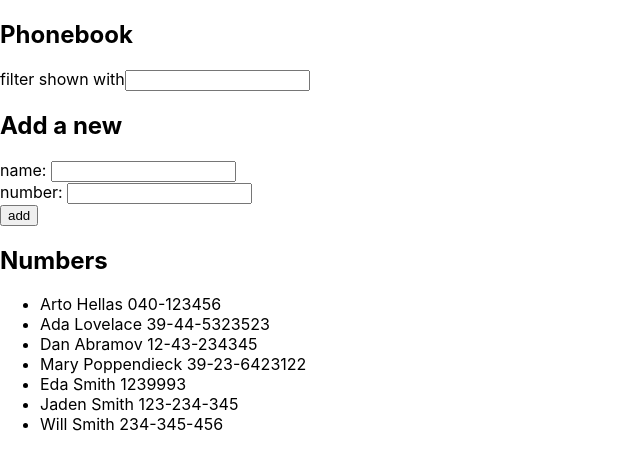
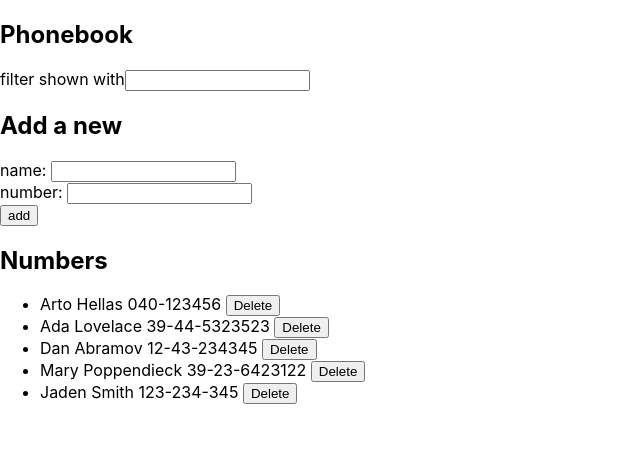
Before and after one commit to ed-w-ds/full-stack-open-submissions, a React (Create React App) app in the folder part2/phonebook/: page / in a window 1280 px wide. Shown: the top 470 px of the page, without its empty margins (0-640 px from the left). Built offline with nearby package versions, Linux system fonts and the light colour scheme; data requests are answered from the project's data file.

Commit message:
ex2.14 complete

```diff
--- a/part2/phonebook/db.json
+++ b/part2/phonebook/db.json
@@ -21,19 +21,9 @@
       "id": 4
     },
     {
-      "name": "Eda Smith",
+      "name": "Jaden Smith",
       "id": 5,
-      "number": "1239993"
-    },
-    {
-      "name": "Jaden Smith",
-      "id": 6,
       "number": "123-234-345"
-    },
-    {
-      "name": "Will Smith",
-      "id": 7,
-      "number": "234-345-456"
     }
   ]
 }
--- a/part2/phonebook/src/App.js
+++ b/part2/phonebook/src/App.js
@@ -53,11 +53,6 @@ const App = () => {
       number: newNumber
     }
 
-    // setPersons(persons.concat(personObject))
-    // setNewName('')
-    // setNewNumber('')
-    // console.log(persons)
-
     noteService
       .create(personObject)
       .then(response => {
@@ -87,9 +82,25 @@ const App = () => {
     setNewSearch(event.target.value.toLowerCase())
   }
 
+  const deletePerson = (event) => {
+    console.log("event target dawg ", event.target.id);
+    const id = Number(event.target.id)
+    const person = persons.find(person => person.id === id)
+    console.log(person);
+    if (window.confirm(`Delete ${person.name}?`)) {
+      noteService
+        .deletePerson(id)
+        .then(response => {
+          setPersons(persons.filter(person => person.id !== id))
+        }
+      )
+    }
+  }
+
+
   const displayPersons = () => {
     const filteredPersons = persons.filter(person => person.name.toLowerCase().includes(newSearch))
-    return filteredPersons.map(person => <li key={person.id}>{person.name} {person.number}</li>)
+    return filteredPersons.map(person => <li key={person.id}>{person.name} {person.number} <button id={ person.id } onClick={ deletePerson } >Delete</button> </li> )
   }
 
   return (
--- a/part2/phonebook/src/components/Persons.jsx
+++ b/part2/phonebook/src/components/Persons.jsx
@@ -1,8 +1,10 @@
 const Persons = ({ displayPersons }) => {
     return (
-        <ul>
-        { displayPersons() }
-        </ul>
+        <>
+            <ul>
+                { displayPersons() }
+            </ul>
+        </>
     )
 }
 
--- a/part2/phonebook/src/services/notes.js
+++ b/part2/phonebook/src/services/notes.js
@@ -13,4 +13,10 @@ const update = (id, newObject) => {
     return axios.put(`${baseUrl}/${id}`, newObject)
 }
 
-export default { getAll, create, update }
+const deletePerson = (id) => {
+    return axios.delete(`${baseUrl}/${id}`)
+}
+
+const noteService = { getAll, create, update, deletePerson }
+
+export default noteService
```
